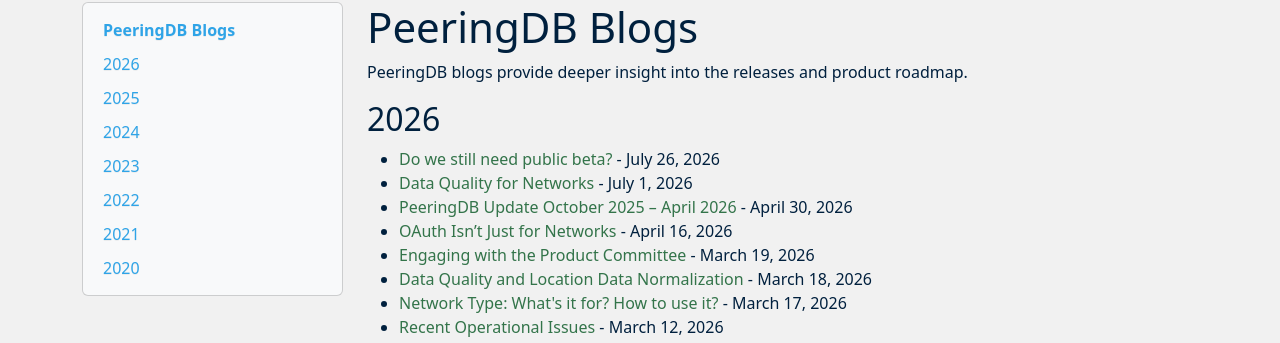
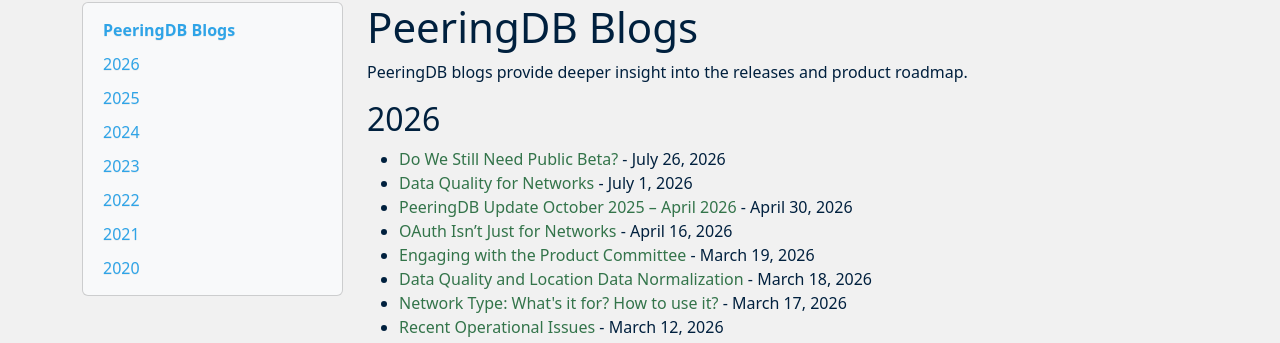
Before and after one commit to peeringdb/docs, an MkDocs documentation site: the page built from docs/blogs.md, in a window 1280 px wide and 900 px high. Shown: the part 131-474 px from the top of the window. Built offline with MkDocs 1.6.1, drawn with Linux system fonts in a browser that asks for light colours; nearby versions of some CDN libraries.

Commit message:
Fixes Title Case for most recent blogpost

```diff
--- a/docs/blogs.md
+++ b/docs/blogs.md
@@ -3,7 +3,7 @@
 PeeringDB blogs provide deeper insight into the releases and product roadmap.
 
 ## 2026
-- [Do we still need public beta?](blog/public_beta.md) - July 26, 2026
+- [Do We Still Need Public Beta?](blog/public_beta.md) - July 26, 2026
 - [Data Quality for Networks](blog/data_quality_for_networks.md) - July 1, 2026
 - [PeeringDB Update October 2025 – April 2026](blog/update_oct_2025-apr_2026.md) - April 30, 2026
 - [OAuth Isn’t Just for Networks](blog/oauth_not_just_for_networks.md) - April 16, 2026
```
Also changed, not shown: docs/blog/public_beta.md (+1 -1 lines).
